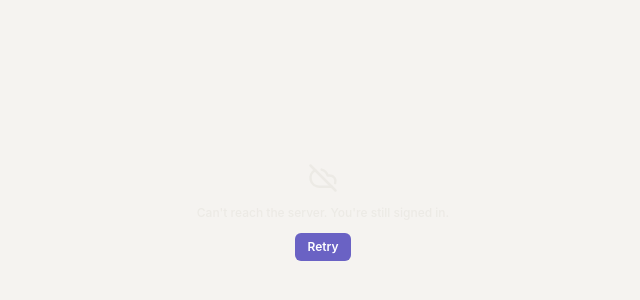
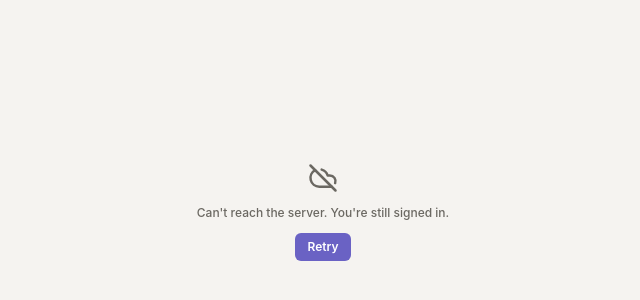
Before and after one commit to mit-suu/flintflow_fe, a Next.js app: page /home in a window 1280 px wide. Shown: the part 188-488 px from the top of the page, without its empty margins (317-957 px from the left). Built offline with nearby package versions, Linux system fonts and the light colour scheme; no server answers.

Commit message:
FLF-368: chữ và icon màn mất kết nối của AuthGuard dùng màu chữ phụ thay cho màu nền text-secondary

```diff
--- a/components/AuthGuard.tsx
+++ b/components/AuthGuard.tsx
@@ -95,8 +95,9 @@ export default function AuthGuard({ children, requireAdmin = false }: AuthGuardP
       return (
         <div className="flex min-h-screen items-center justify-center bg-surface">
           <div className="flex flex-col items-center gap-3">
-            <Icon name="cloud-off" size={30} className="text-secondary" label={t("offlineTitle")} />
-            <p className="text-xs text-secondary font-medium">
+            {/* Chữ phụ dùng `on-surface-variant`; `text-secondary` là màu nền nút phụ (#eceae5) nên gần như trùng nền */}
+            <Icon name="cloud-off" size={30} className="text-on-surface-variant" label={t("offlineTitle")} />
+            <p className="text-xs text-on-surface-variant font-medium">
               {t("offline")}
             </p>
             <button
```
